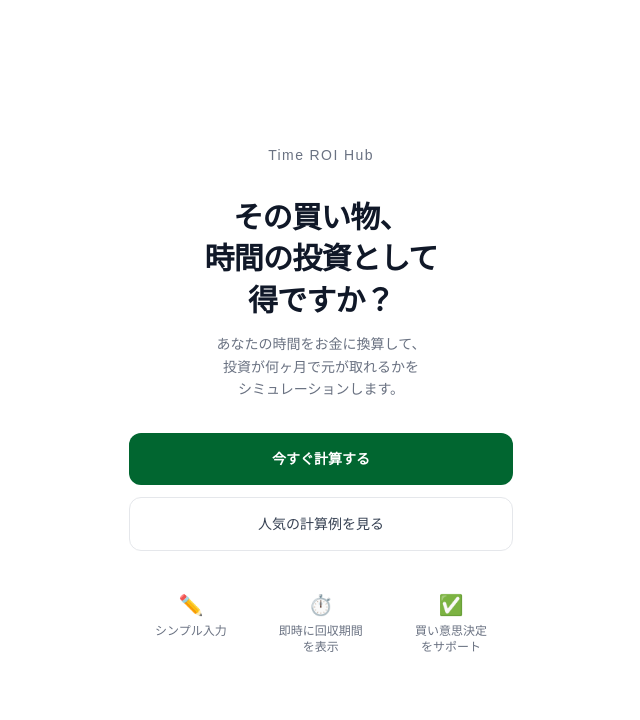
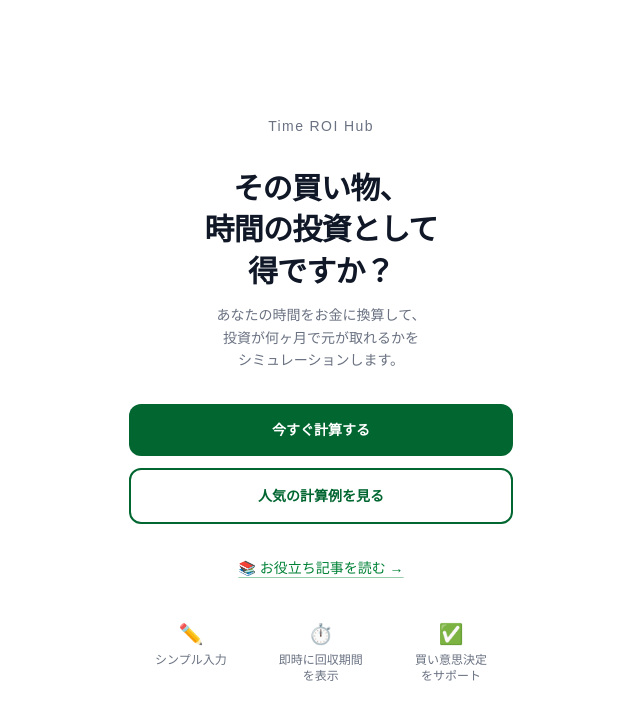
Before and after one commit to nagi558/Time-ROI-Hub, a Next.js app: page / in a window 1280 px wide. Shown: the top 720 px of the page, without its empty margins (319-959 px from the left). Built offline with nearby package versions, Linux system fonts and the light colour scheme.

Commit message:
feat/ブログ記事へ遷移項目

```diff
--- a/src/app/page.tsx
+++ b/src/app/page.tsx
@@ -43,9 +43,18 @@ export default function Homepage() {
           </Link>
           <Link
             href="/presets"
-            className="w-full py-4 border border-gray-200 text-gray-700 text-center text-sm font-medium rounded-xl hover:bg-gray-50 transition-colors"
+            className="w-full py-4 bg-white border-2 border-green-800 text-green-800 text-center text-sm font-semibold rounded-xl hover:bg-green-50 transition-colors"
           >
             人気の計算例を見る
+          </Link>
+        </div>
+
+        <div className="text-center">
+          <Link
+            href="/articles"
+            className="text-sm text-green-700 underline underline-offset-4 decoration-green-700/40 hover:text-green-900 hover:decoration-green-900/60 transition-colors"
+          >
+            📚 お役立ち記事を読む →
           </Link>
         </div>
 
```
